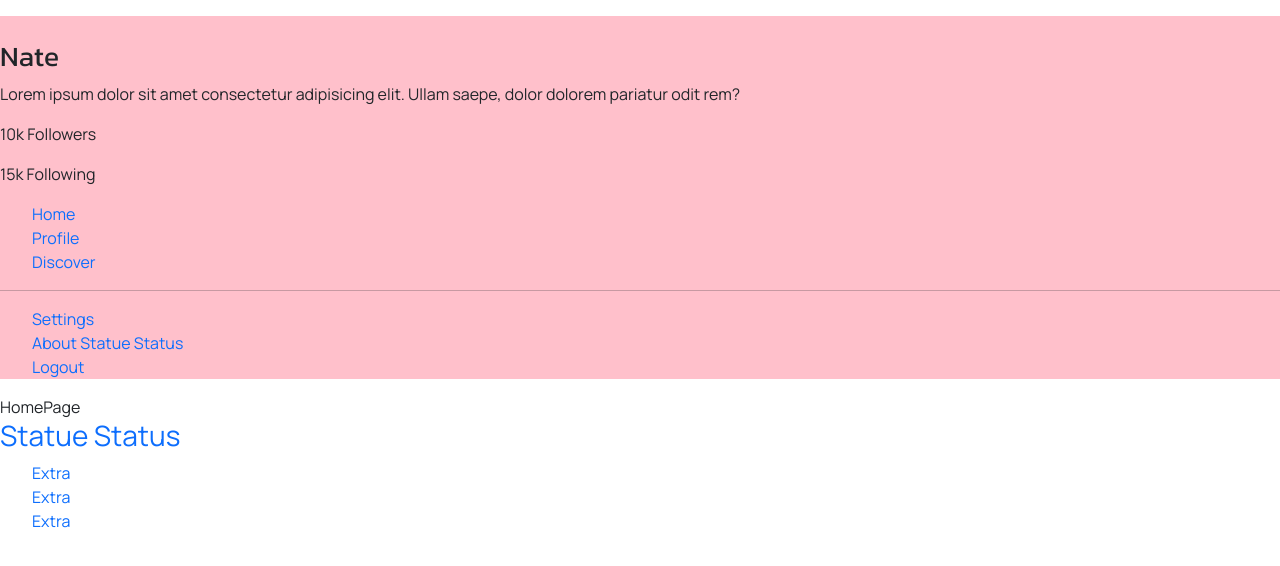
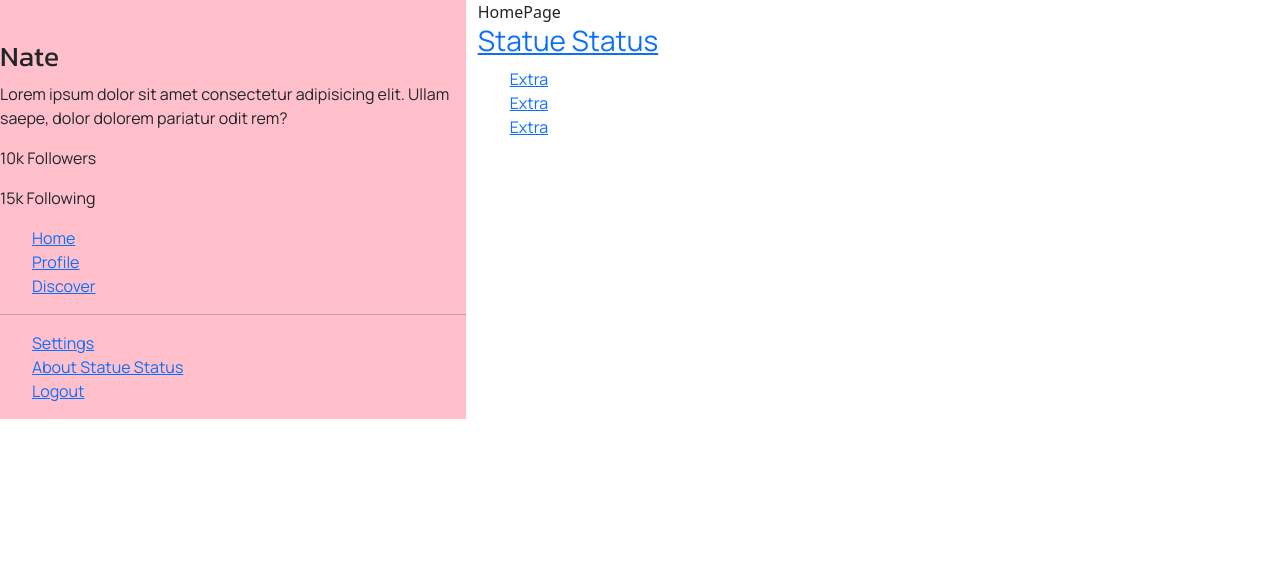
Before and after one commit to TDG-Org/Statue-Status, a React (Create React App) app in the folder client/: page / in a window 1280 px wide. Shown: the top 566 px of the page. Built offline with nearby package versions, Linux system fonts and the light colour scheme.

Commit message:
setting up client view layout

```diff
--- a/client/src/App.js
+++ b/client/src/App.js
@@ -6,8 +6,6 @@ import { StatueStatus } from "./pages";
 // Bootstrap
 import "bootstrap/dist/css/bootstrap.min.css";
 import "bootstrap-icons/font/bootstrap-icons.css";
-
-import "./sass/main.scss";
 
 function App() {
   return (
--- a/client/src/pages/Statue-Status.jsx
+++ b/client/src/pages/Statue-Status.jsx
@@ -14,6 +14,8 @@ import {
   ProfilePage,
   SettingsPage
 } from "./index";
+
+import "../sass/main.scss";
 
 const StatueStatus = () => {
 
@@ -51,16 +53,22 @@ const StatueStatus = () => {
   const handlePageChange = (page) => setCurrentPage(page);
 
   return (
-    <>
+    <div className="Statue-Status-Wrapper">
       {/* Left Side (User Avatar and Navbar)  */}
       <Aside currentPage={currentPage} handlePageChange={handlePageChange} />
 
-      {/* Renders the Current/Selected Page  */}
-      {renderPage()}
+      <div className="container">
 
-      {/* Footer Section  */}
-      <Footer currentPage={currentPage} handlePageChange={handlePageChange} />
-    </>
+        {/* Renders the Current/Selected Page  */}
+        <div className="wrapper-page-sect">
+          {renderPage()}
+        </div>
+
+        {/* Footer Section  */}
+        <Footer currentPage={currentPage} handlePageChange={handlePageChange} />
+
+      </div>
+    </div>
   );
 };
 
--- a/client/src/sass/main.scss
+++ b/client/src/sass/main.scss
@@ -48,3 +48,10 @@ h1, h2, h3, h4, h5, h6 {
 p, span, em, li, a, i {
   font-family: 'Manrope', sans-serif;
 }
+
+// Core Statue Status Wrapper
+
+.Statue-Status-Wrapper {
+  display: flex;
+  flex-direction: row;
+}
```
